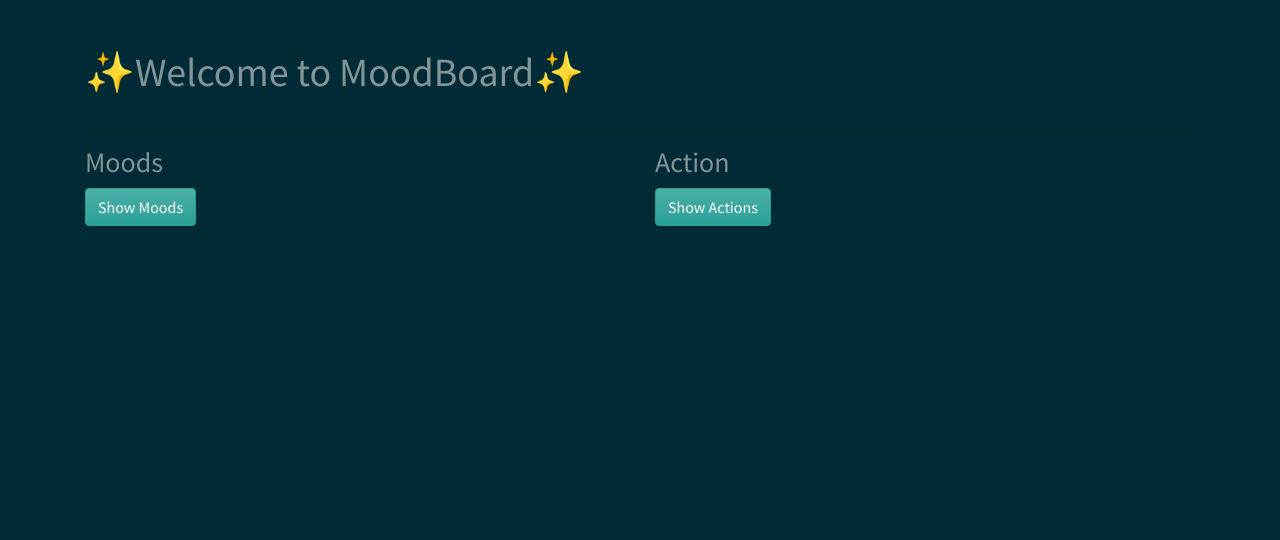
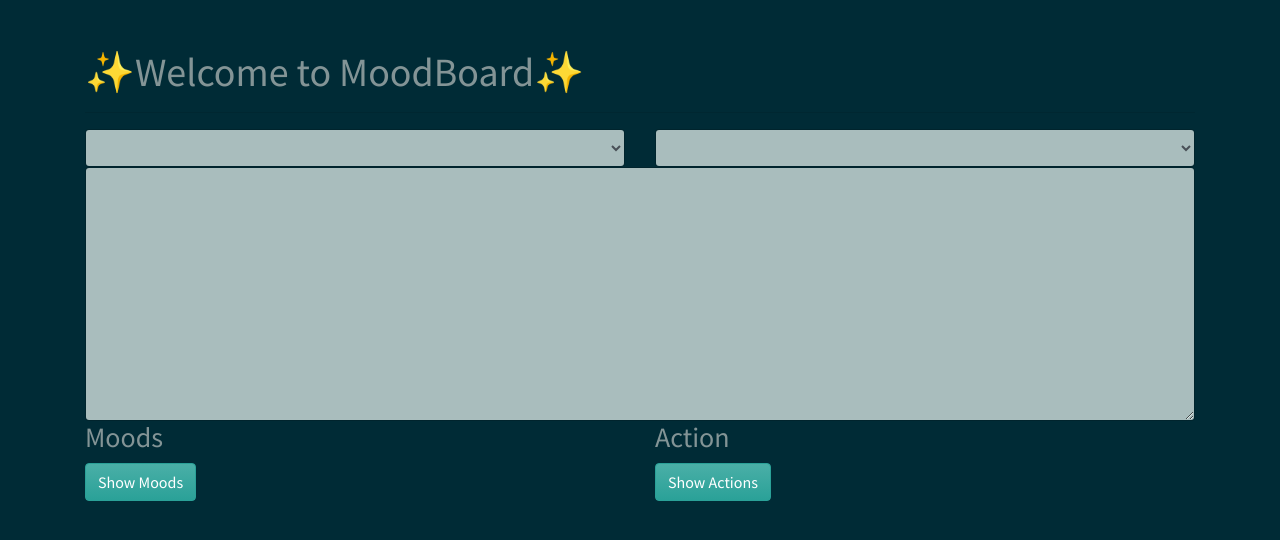
Before and after one commit to vivekchandrabs/MoodBroad, a Django app: page / in a window 1280 px wide. Shown: the top 540 px of the page. Run offline with Django 3.2, Linux system fonts and the light colour scheme; data comes from the database, SQL or seed files in the repository; lists and menus that the app fills with data are empty.

Commit message:
add cs files

```diff
--- a/webserver/templates/home.html
+++ b/webserver/templates/home.html
@@ -11,7 +11,29 @@
 			<h1>✨Welcome to MoodBoard✨</h1>
 			<hr>
 
-			<hr>
+
+
+
+			<div class="row">
+
+				<div class="col-md-6">
+					<select class="form-control" id="umood">
+
+					</select>
+				</div>
+				<div class="col-md-6">
+					<select class="form-control" id="uaction">
+
+					</select>
+				</div>
+				<div class="col-md-12">
+					<textarea id="unote" class="form-control" cols="30" rows="10">
+
+					</textarea>
+				</div>
+
+			</div>
+
 			<div class="row">
 				<div class="col-md-6">
 
@@ -36,6 +58,7 @@
 				</div>
 
 			</div>
+			<br><br>
 			<div id="moodlog">
 
 			</div>
```
Also changed, not shown: webserver/static/index.js (+53 -1 lines).
